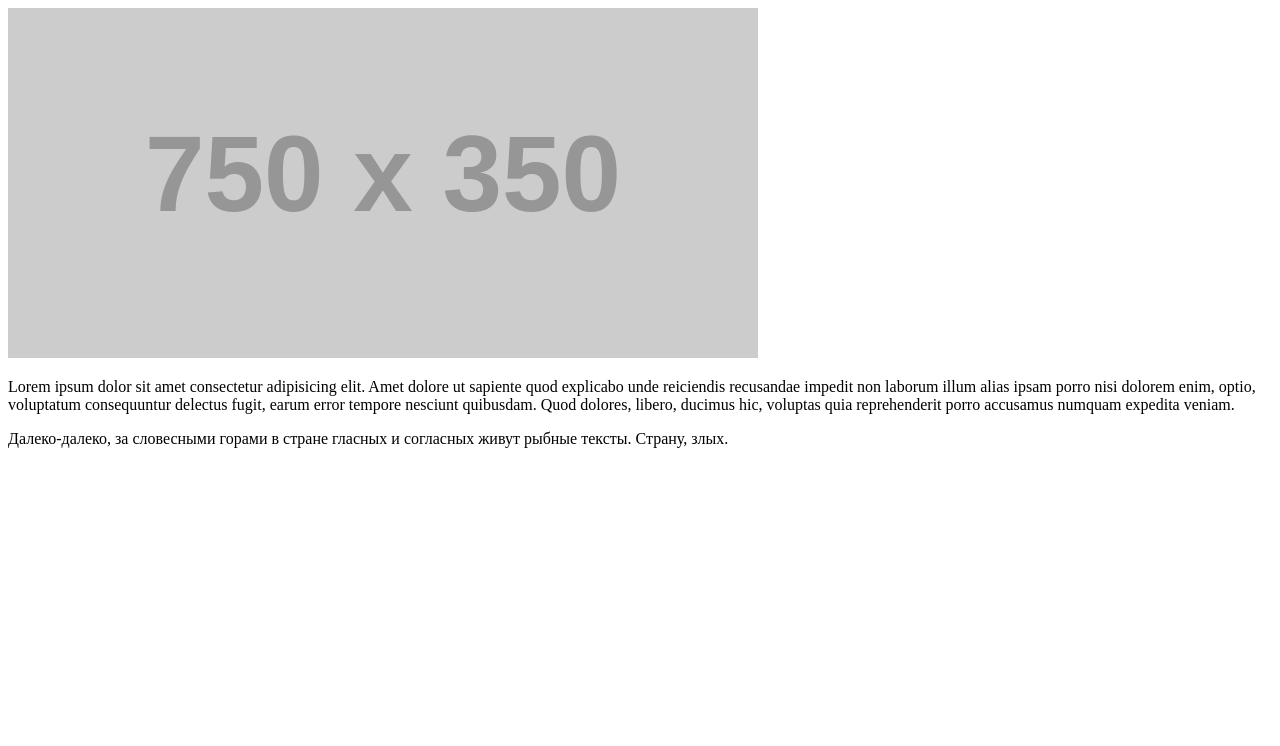
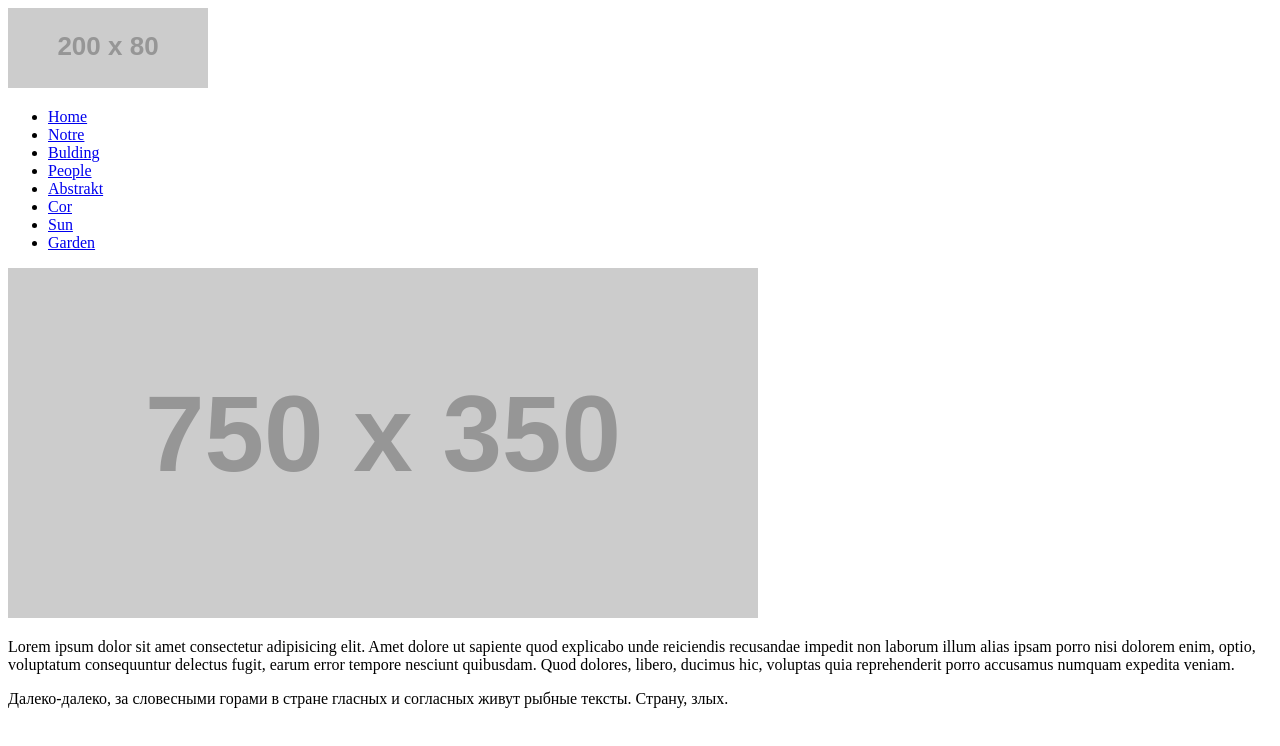
Before and after one commit to qodirov-dima90/dema-foto-galereya, a plain HTML site: page index.htm in a window 1280 px wide. Drawn offline with Linux system fonts and the light colour scheme; placeholder pictures from the web are drawn by us.

Commit message:
Add sayt header

```diff
--- a/index.htm
+++ b/index.htm
@@ -12,8 +12,23 @@
 </head>
 
 <body>
+    <!-- SAYT-HEDAR -->
     <header>
-
+         <a href="#">
+             <img src="https://via.placeholder.com/200/80" alt="Placeholder logo">
+         </a>
+         <nav>
+             <ul>
+                 <li><a href="index.html">Home</a></li>
+                 <li><a href="index.html">Notre</a></li>
+                 <li><a href="index.html">Bulding</a></li>
+                 <li><a href="index.html">People</a></li>
+                 <li><a href="index.html">Abstrakt</a></li>
+                 <li><a href="index.html">Cor</a></li>
+                 <li><a href="index.html">Sun</a></li>
+                 <li><a href="index.html">Garden</a></li>
+             </ul>
+         </nav>
     </header>
 
 <img src="https://via.placeholder.com/750x350?text=buyerda+sizning+reklamangiz+bo'sin" alt="rasm" width="750" height="350">
```
